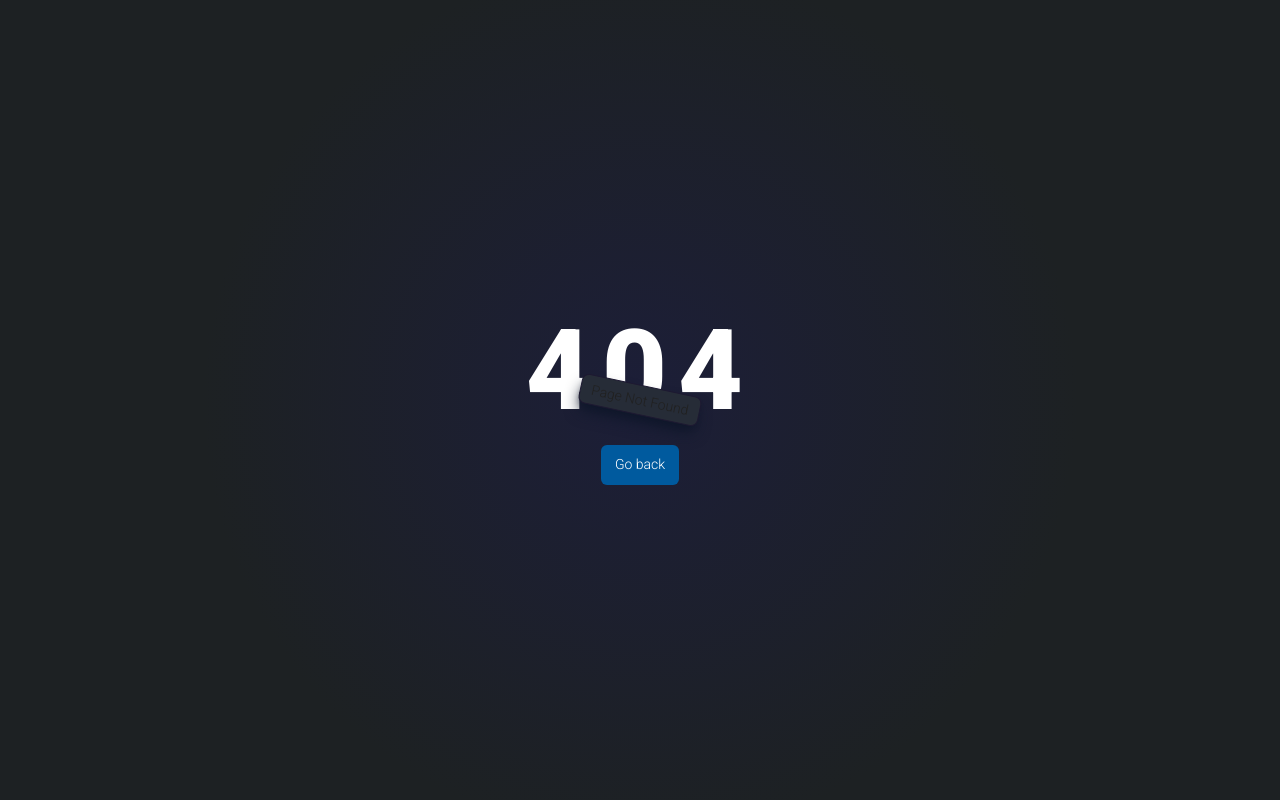
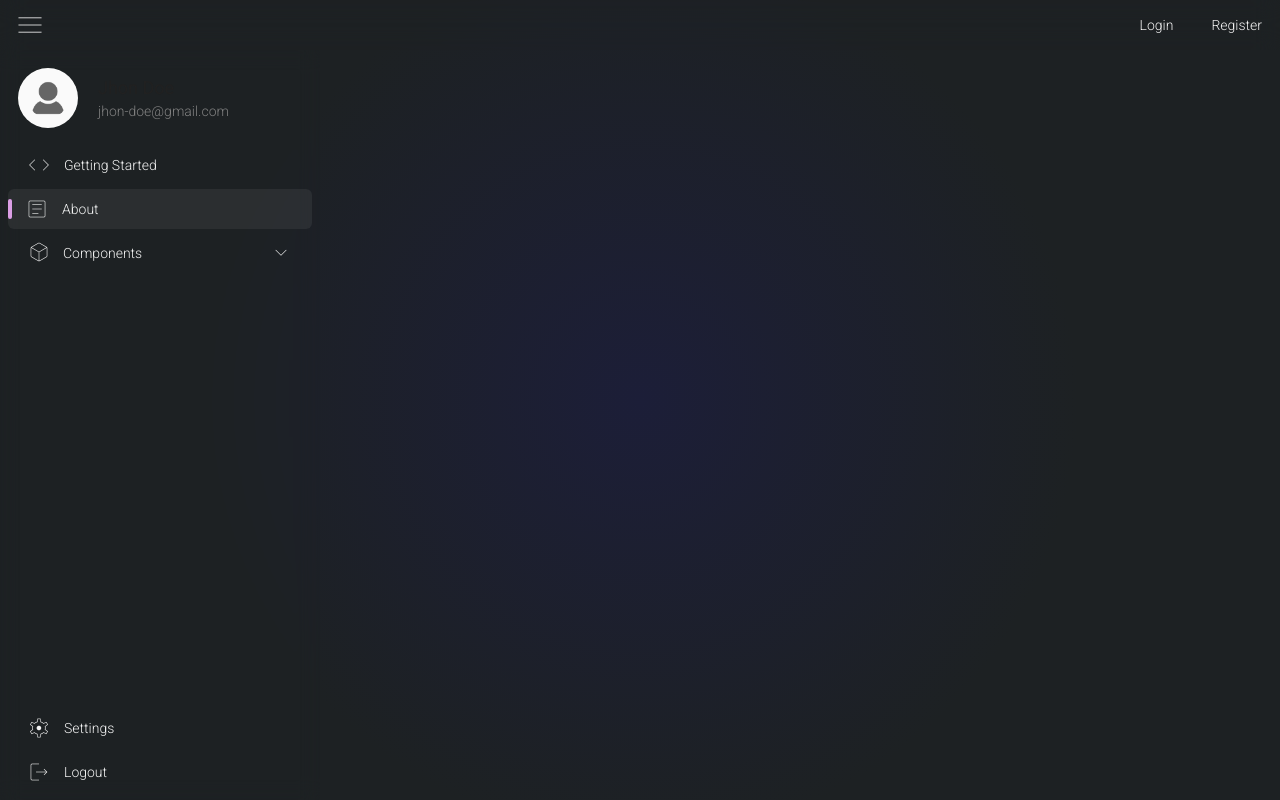
Before and after one commit to ayunierto/ayto-ui-react, a React (Vite) app: page /about in a window 1280 px wide. Before the commit this address had no page. Built offline with nearby package versions, Linux system fonts and the light colour scheme; a web font is replaced by a local one.

Commit message:
dynamic routes for Menu and Submenus elements

```diff
--- a/package.json
+++ b/package.json
@@ -4,7 +4,7 @@
   "version": "0.0.0",
   "type": "module",
   "scripts": {
-    "dev": "vite",
+    "dev": "vite --host",
     "build": "tsc && vite build",
     "lint": "eslint . --ext ts,tsx --report-unused-disable-directives --max-warnings 0",
     "preview": "vite preview"
--- a/src/packages/drawer/Drawer.tsx
+++ b/src/packages/drawer/Drawer.tsx
@@ -2,8 +2,9 @@ import { NavLink } from "react-router-dom";
 import Button from "../button/Button";
 import Icon from "../icon/Icon";
 import "./Drawer.css";
-import { componentsRoutes, mainRoutes } from "../../router/router";
+import { RoutesProps, routes } from "../../router/router";
 import { useState } from "react";
+import { IconNames } from "../icon/types";
 
 type Props = {
   /**
@@ -25,20 +26,58 @@ type Props = {
   width?: string;
 };
 
-/**
- *
- */
+interface TransformRoutes {
+  [name: number | string]:
+    | {
+        path: string;
+        title: string;
+        icon: IconNames;
+      }
+    | {
+        path: string;
+        title: string;
+      }[];
+}
+
 const Drawer = ({
   children,
   className = "",
   style,
   width = "320px",
-}: // navbarHeight = "0px",
-Props) => {
+}: Props) => {
   const [isOpen, setIsOpen] = useState<boolean>(false);
   const toggle = () => {
     setIsOpen(!isOpen);
   };
+
+  const transformRoutes = (originalRoutes: RoutesProps) => {
+    const transformedRoutes: TransformRoutes = {};
+    let componentIndex = 1;
+
+    originalRoutes.forEach((route) => {
+      if (route.subMenu) {
+        if (!transformedRoutes[route.subMenu]) {
+          transformedRoutes[route.subMenu] = [];
+        }
+        transformedRoutes[route.subMenu].push({
+          path: route.path,
+          title: route.title,
+        });
+      } else {
+        transformedRoutes[componentIndex] = {
+          path: route.path,
+          title: route.title,
+          icon: route.icon!,
+        };
+        componentIndex++;
+      }
+    });
+
+    return transformedRoutes;
+  };
+
+  const transformedRoutes = transformRoutes(routes);
+
   return (
     <div
       className={`drawer flex flex-col justify-between gap-1 ${className}`}
@@ -59,27 +98,92 @@ Props) => {
       <div className={``}>{/* <Input /> */}</div>
 
       <div className={`drawer__menu `}>
-        {mainRoutes.map((route) => (
-          <NavLink
-            key={route.path}
-            to={route.path}
-            className={({ isActive, isPending }) =>
-              `${isPending ? "pending" : isActive ? "active" : ""}`
-            }
-          >
-            <Button variant="flat" block contentLeft>
-              <Icon icon={route.icon} />
-              {route.title}
-            </Button>
-          </NavLink>
-        ))}
-        <div className="">
+        {Object.entries(transformedRoutes).map((index) =>
+          Array.isArray(index[1]) ? (
+            <div className="menu">
+              <div className="">
+                <Button
+                  onClick={toggle}
+                  variant="flat"
+                  block
+                  style={{ justifyContent: "space-between" }}
+                >
+                  <span className="flex gap-2">
+                    <Icon icon="deployed_code" />
+                    Components
+                  </span>
+                  <Icon
+                    icon="keyboard_arrow_down"
+                    className={` ${isOpen ? "rotate-180" : ""}`}
+                  />
+                </Button>
+              </div>
+              <div
+                className={`flex flex-col gap-1 transition-all mt-1 duration-300 origin-top ${
+                  isOpen
+                    ? "h-full opacity-100 scale-y-100"
+                    : "h-0 opacity-0 scale-y-0"
+                }`}
+              >
+                {index[1].map((route) => (
+                  <NavLink
+                    key={route.title}
+                    to={route.path}
+                    className={({ isActive, isPending }) =>
+                      `${isPending ? "pending" : isActive ? "active" : ""}`
+                    }
+                  >
+                    <Button variant="flat" block contentLeft className="pl-2">
+                      {route.title}
+                    </Button>
+                  </NavLink>
+                ))}
+              </div>
+            </div>
+          ) : (
+            <NavLink
+              key={index[1].path}
+              to={index[1].path}
+              className={({ isActive, isPending }) =>
+                `${isPending ? "pending" : isActive ? "active" : ""}`
+              }
+            >
+              <Button variant="flat" block contentLeft>
+                {index[1].icon && <Icon icon={index[1].icon} />}
+                {index[1].title}
+              </Button>
+            </NavLink>
+          )
+        )}
+
+        {/* {routes.map((route) => (
+          <>
+            {!route.subMenu ? (
+              <NavLink
+                key={route.path}
+                to={route.path}
+                className={({ isActive, isPending }) =>
+                  `${isPending ? "pending" : isActive ? "active" : ""}`
+                }
+              >
+                <Button variant="flat" block contentLeft>
+                  {route.icon && <Icon icon={route.icon} />}
+                  {route.title}
+                </Button>
+              </NavLink>
+            ) : (
+              ""
+            )}
+          </>
+        ))} */}
+
+        {/* <div className="menu">
           <div className="">
             <Button
               onClick={toggle}
               variant="flat"
               block
-              className="justify-between"
+              style={{ justifyContent: "space-between" }}
             >
               <span className="flex gap-2">
                 <Icon icon="deployed_code" />
@@ -98,9 +202,9 @@ Props) => {
                 : "h-0 opacity-0 scale-y-0"
             }`}
           >
-            {componentsRoutes.map((route) => (
+            {routes.map((route) => (
               <NavLink
-                key={route.path}
+                key={route.title}
                 to={route.path}
                 className={({ isActive, isPending }) =>
                   `${isPending ? "pending" : isActive ? "active" : ""}`
@@ -112,7 +216,7 @@ Props) => {
               </NavLink>
             ))}
           </div>
-        </div>
+        </div> */}
       </div>
 
       <div className={`drawer__footer`}>
--- /dev/null
+++ b/src/pages/AboutPage.tsx
@@ -0,0 +1,27 @@
+type Props = {
+  /**
+   * Children to be rendered inside
+   */
+  children?: React.ReactNode;
+  /**
+   * Additional classes to be added
+   */
+  className?: string;
+  /**
+   * Additional styles to be added
+   */
+  style?: React.CSSProperties;
+};
+
+/**
+ *
+ */
+const AboutPage = ({ children, className = "", style }: Props) => {
+  return (
+    <div className={`${className}`} style={style}>
+      {children}
+    </div>
+  );
+};
+
+export default AboutPage;
--- a/src/router/router.tsx
+++ b/src/router/router.tsx
@@ -4,37 +4,54 @@ import DocsLayout from "../layout/docs/DocsLayout";
 import ErrorPage from "../pages/ErrorPage";
 import CardPage from "../pages/CardPage";
 import IconPage from "../pages/IconPage";
-
-type ComponentsRoutesProps = {
+import AlertPage from "../pages/AlertPage";
+import { IconNames } from "../packages/icon/types";
+import AboutPage from "../pages/AboutPage";
+// Dynamic routes for Menu and Submenus elements
+export type RoutesProps = {
   path: string;
   element: JSX.Element;
   title: string;
+  icon?: IconNames;
+  subMenu?: string;
 }[];
 
-export const mainRoutes = [
+export const routes: RoutesProps = [
   {
     path: "/getting-started",
     element: <ButtonPage />,
     title: "Getting Started",
     icon: "code",
   },
-];
-
-export const componentsRoutes: ComponentsRoutesProps = [
+  {
+    path: "/about",
+    element: <AboutPage />,
+    title: "About",
+    icon: "article",
+  },
   {
     path: "/docs/components/button",
     element: <ButtonPage />,
     title: "Buttons",
+    subMenu: "Components",
   },
   {
     path: "/docs/components/card",
     element: <CardPage />,
     title: "Cards",
+    subMenu: "Components",
   },
   {
     path: "/docs/components/icon",
     element: <IconPage />,
     title: "Icons",
+    subMenu: "Components",
+  },
+  {
+    path: "/docs/components/alert",
+    element: <AlertPage />,
+    title: "Alers",
+    subMenu: "Components",
   },
 ];
 
@@ -44,11 +61,10 @@ export const router = createBrowserRouter([
     element: <DocsLayout />,
     errorElement: <ErrorPage />,
     children: [
-      ...mainRoutes,
-      ...componentsRoutes,
+      ...routes,
       {
         index: true,
-        element: mainRoutes[0].element,
+        element: routes[0].element,
       },
     ],
   },
```
